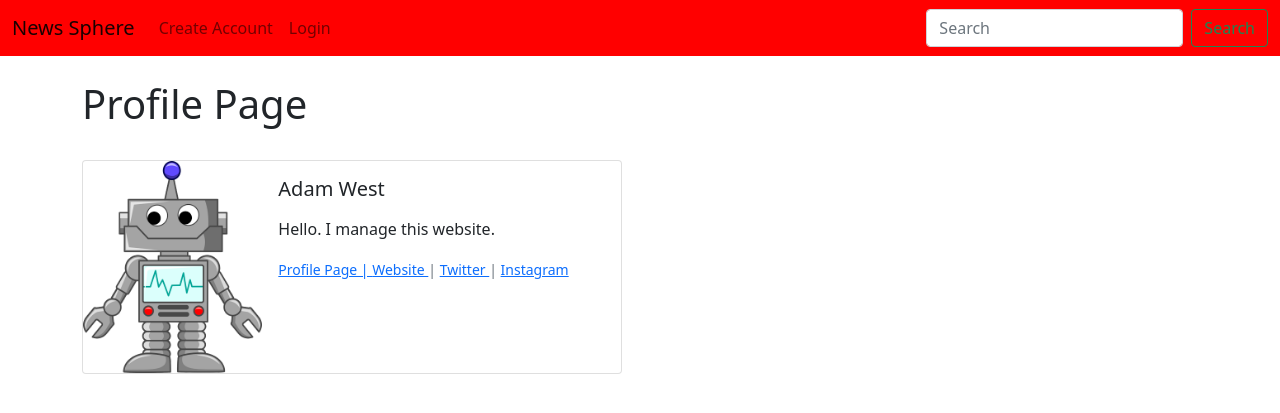
After one commit to ChrisMcMillan/News-Sphere, a Django app: page /members/1/profile/ in a window 1280 px wide. The commit adds this page. Shown: the top 413 px of the page. Run offline with Django 3.2, Linux system fonts and the light colour scheme; data comes from the database, SQL or seed files in the repository; both versions use the stored data as it was after the commit; some libraries are stand-ins or nearby versions.

Commit message:
Added Edit Profile Page

```diff
--- /dev/null
+++ b/mysite/members/templates/registration/profile_page.html
@@ -0,0 +1,53 @@
+{% extends 'base.html' %}
+{% load static %}
+{% block content %}
+
+<h1> Profile Page </h1>
+
+         <br>
+        <div class="card mb-3" style="max-width: 540px;">
+          <div class="row g-0">
+            <div class="col-md-4">
+                {% if page_user.profile_pic %}
+                    <img src="{{ page_user.profile_pic.url }}" class="img-fluid rounded-start">
+
+                {% else %}
+                    <img src="{% static 'mysite/images/Default_pfp.jpg' %}" class="img-fluid rounded-start">
+                {% endif %}
+
+
+            </div>
+            <div class="col-md-8">
+              <div class="card-body">
+
+                <h5 class="card-title">{{ page_user.user.first_name }} {{ page_user.user.last_name }}</h5>
+
+                <p class="card-text"> {{ page_user.bio|safe }} </p>
+
+                <p class="card-text"><small class="text-muted">
+
+                    <a href="{% url 'members:profile_page' page_user.id %}"> Profile Page | </a>
+
+                    {% if page_user.website_url %}
+                        <a href="{{ page_user.website_url }}"> Website </a> |
+                    {% endif %}
+
+                    {% if ppage_user.facebook_url %}
+                        <a href="{{ page_user.facebook_url }}"> Facebook </a> |
+                    {% endif %}
+
+                    {% if page_user.twitter_url %}
+                        <a href="{{ page_user.twitter_url }}"> Twitter </a> |
+                    {% endif %}
+
+                    {% if page_user.instagram_url %}
+                        <a href="{{ page_user.instagram_url }}"> Instagram </a>
+                    {% endif %}
+
+                </small></p>
+              </div>
+            </div>
+          </div>
+        </div>
+
+{% endblock %}
--- a/mysite/members/urls.py
+++ b/mysite/members/urls.py
@@ -7,4 +7,7 @@ urlpatterns = [
     path('register/', views.UserRegisterView.as_view(), name='register'),
     path('edit_profile/', views.UserEditView.as_view(), name='edit_profile'),
     path('password/', views.PasswordEditView.as_view(template_name='registration/change_password.html')),
+    path('<int:pk>/profile/', views.ProfilePageView.as_view(), name='profile_page'),
+    path('<int:pk>/edit_profile_page/', views.EditProfilePageView.as_view(), name='edit_profile_page'),
+    path('create_profile_page/', views.CreateProfilePageView.as_view(), name='create_profile_page'),
 ]
--- a/mysite/members/views.py
+++ b/mysite/members/views.py
@@ -1,10 +1,36 @@
-from django.shortcuts import render
 from django.views import generic
-from django.contrib.auth.forms import UserCreationForm, UserChangeForm, PasswordChangeForm
 from django.contrib.auth.views import PasswordChangeView
 from django.urls import reverse_lazy
-from .forms import SignUpForm, EditProfileForm, PasswordEditForm
+from .forms import SignUpForm, EditProfileForm, PasswordEditForm, ProfilePageForm
+from posts.models import Profile
+from django.shortcuts import get_object_or_404
 
+class CreateProfilePageView(generic.CreateView):
+    model = Profile
+    form_class = ProfilePageForm
+    template_name = 'registration/create_profile_page.html'
+
+    def form_valid(self, form):
+        form.instance.user = self.request.user
+        return super().form_valid(form)
+
+class EditProfilePageView(generic.UpdateView):
+    model = Profile
+    template_name = 'registration/edit_profile_page.html'
+    success_url = reverse_lazy('posts:index')
+    fields = ['bio', 'profile_pic', 'website_url', 'facebook_url', 'twitter_url', 'instagram_url']
+
+class ProfilePageView(generic.DetailView):
+    model = Profile
+    template_name = 'registration/profile_page.html'
+
+    def get_context_data(self, **kwargs):
+        context = super().get_context_data(**kwargs)
+
+        page_user = get_object_or_404(Profile, id=self.kwargs['pk'])
+        context['page_user'] = page_user
+
+        return context
 
 class PasswordEditView(PasswordChangeView):
     form_class = PasswordEditForm
--- a/mysite/posts/models.py
+++ b/mysite/posts/models.py
@@ -25,6 +25,9 @@ class Profile(models.Model):
 
     def __str__(self):
         return str(self.user)
+
+    def get_absolute_url(self):
+        return reverse('posts:index')
 
 class Post(models.Model):
     category = models.ForeignKey(Category, on_delete=models.CASCADE, default=1)
--- a/mysite/posts/templates/base.html
+++ b/mysite/posts/templates/base.html
@@ -32,10 +32,27 @@
           <li class="nav-item">
             <a class="nav-link" href="{% url 'posts:add_post' %}">Add Post</a>
           </li>
+          <div class="dropdown">
+            <button class="btn btn-secondary dropdown-toggle" type="button" id="dropdownMenuButton1" data-bs-toggle="dropdown" aria-expanded="false">
+              Profile
+            </button>
+            <ul class="dropdown-menu" aria-labelledby="dropdownMenuButton1">
+              <li><a class="dropdown-item" href="{% url 'members:edit_profile' %}">Edit Profile Settings</a></li>
+              {% if user.profile.id %}
 
-          <li class="nav-item">
-            <a class="nav-link" href="{% url 'members:edit_profile' %}">Edit Profile</a>
-          </li>
+                <li><a class="dropdown-item"
+                       href="{% url 'members:edit_profile_page' user.profile.id %}">Edit Profile Page</a></li>
+
+              <li><a class="dropdown-item" href="{% url 'members:profile_page' user.profile.id %}">Profile Page</a></li>
+
+              {% else %}
+                  <li><a class="dropdown-item"
+                       href="{% url 'members:create_profile_page' %}">Create Profile Page</a></li>
+              {% endif %}
+
+
+            </ul>
+          </div>
 
           <li class="nav-item">
             <a class="nav-link" href="{% url 'logout' %}">Log Out</a>
--- a/mysite/posts/templates/posts/post_page.html
+++ b/mysite/posts/templates/posts/post_page.html
@@ -77,6 +77,8 @@
 
                 <p class="card-text"><small class="text-muted">
 
+                    <a href="{% url 'members:profile_page' post.user.profile.id %}"> Profile Page | </a>
+
                     {% if post.user.profile.website_url %}
                         <a href="{{ post.user.profile.website_url }}"> Website </a> |
                     {% endif %}
```
Also changed, not shown: mysite/members/forms.py (+13 -0 lines), mysite/members/templates/registration/create_profile_page.html (added, +22 -0 lines), mysite/members/templates/registration/edit_profile_page.html (added, +22 -0 lines), mysite/db.sqlite3.
